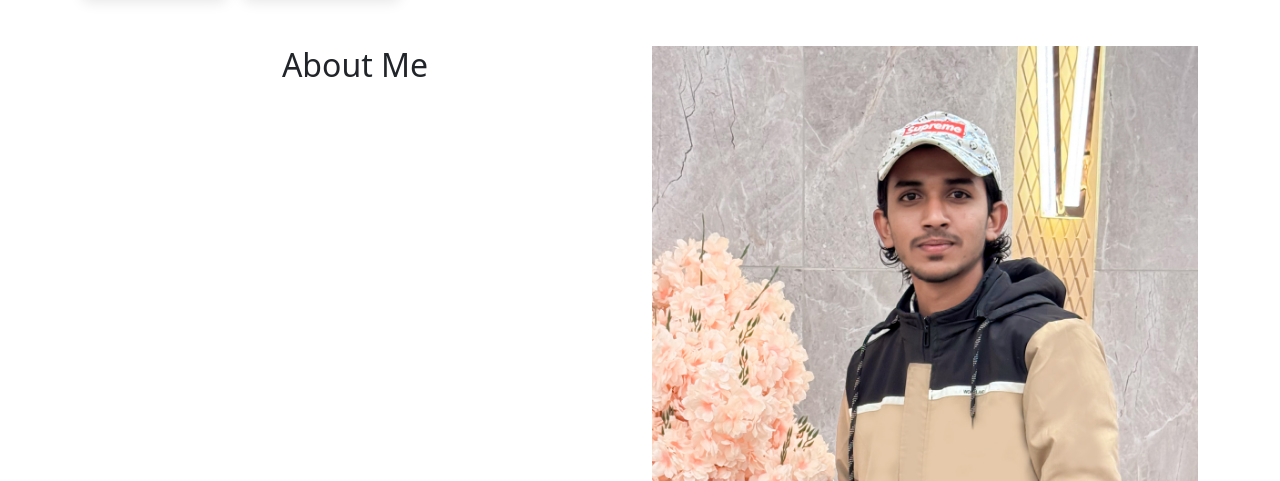
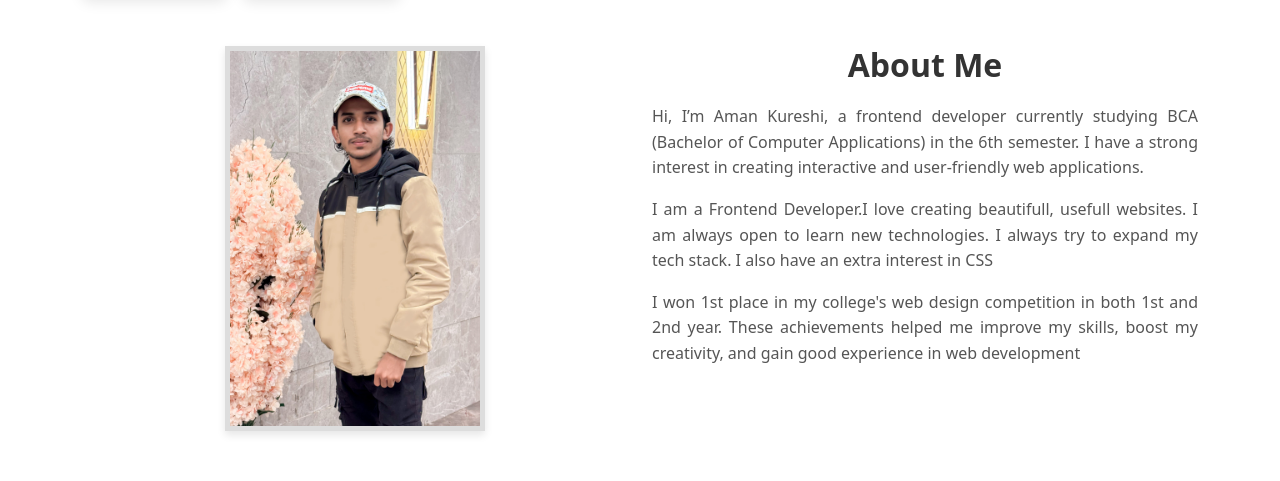
Before and after one commit to amankureshi/portfolio-2025, a React (Vite) app: page / in a window 1280 px wide. Shown: the part 447-928 px from the top of the page. Built offline with nearby package versions, Linux system fonts and the light colour scheme.

Commit message:
Added about me content

```diff
--- a/src/Components/About.css
+++ b/src/Components/About.css
@@ -0,0 +1,27 @@
+.section-title {
+    font-size: 2rem;
+    font-weight: bold;
+    color: #333;
+    margin-bottom: 20px;
+}
+
+.about-text {
+    font-size: 1rem;
+    line-height: 1.6;
+    color: #555;
+}
+
+.about-image {
+    width: 100%;
+    max-width: 260px;
+    border: 5px solid #ddd;
+    box-shadow: 0 4px 8px rgba(0, 0, 0, 0.1);
+}
+
+.image-reverse {
+    flex-direction: row-reverse;
+}
+
+.col-md-6 .about-text {
+    text-align: justify;
+}
--- a/src/Components/About.jsx
+++ b/src/Components/About.jsx
@@ -8,8 +8,22 @@ const About = () => {
         <div className="row text-center image-reverse">
           <div className="col-md-6">
             <h2 className="section-title">About Me</h2>
-            <p className="about-text"></p>
-            <p className="about-text"></p>
+            <p className="about-text">
+              Hi, I’m Aman Kureshi, a frontend developer currently studying BCA
+              (Bachelor of Computer Applications) in the 6th semester. I have a
+              strong interest in creating interactive and user-friendly web
+              applications.
+            </p>
+            <p className="about-text">
+              I am a Frontend Developer.I love creating beautifull, usefull
+              websites. I am always open to learn new technologies. I always try
+              to expand my tech stack. I also have an extra interest in CSS
+            </p>
+            <p className="about-text">
+              I won 1st place in my college's web design competition in both 1st
+              and 2nd year. These achievements helped me improve my skills,
+              boost my creativity, and gain good experience in web development
+            </p>
           </div>
           <div className="col-md-6">
             <img
```
